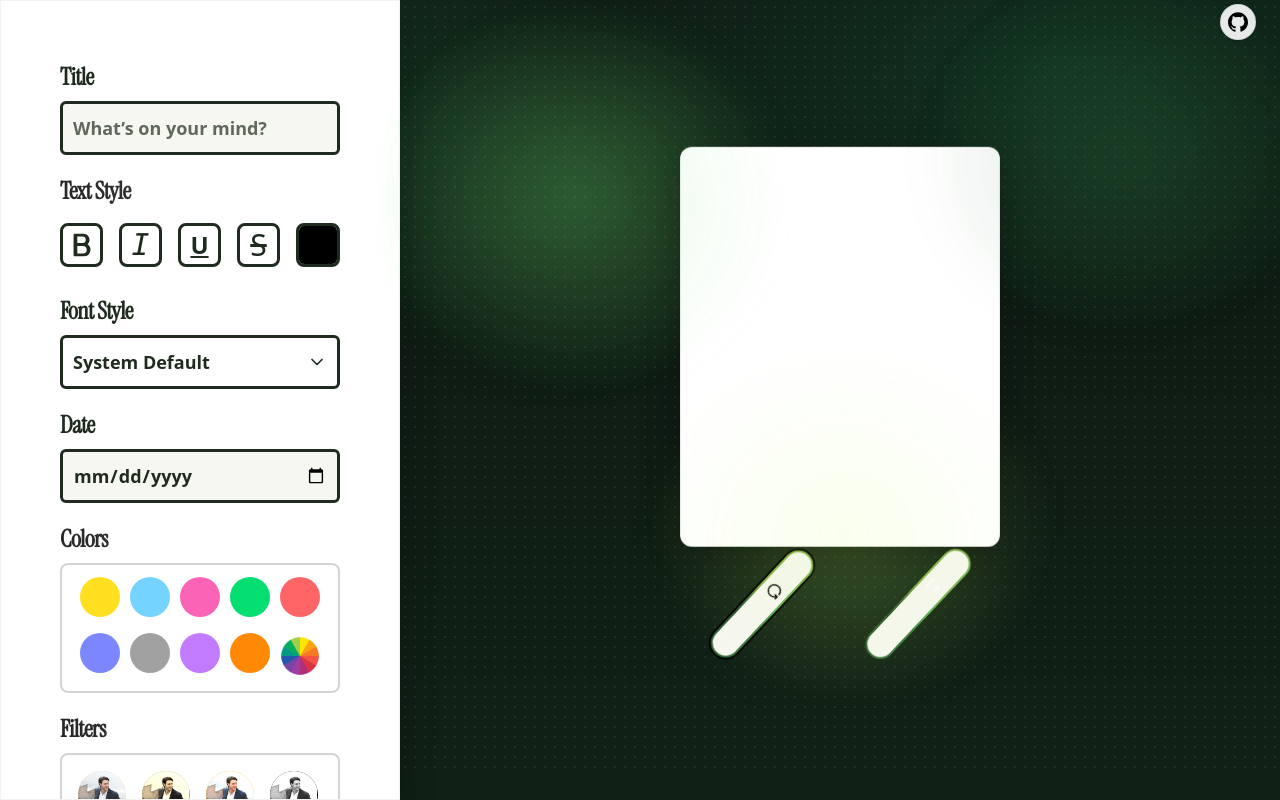
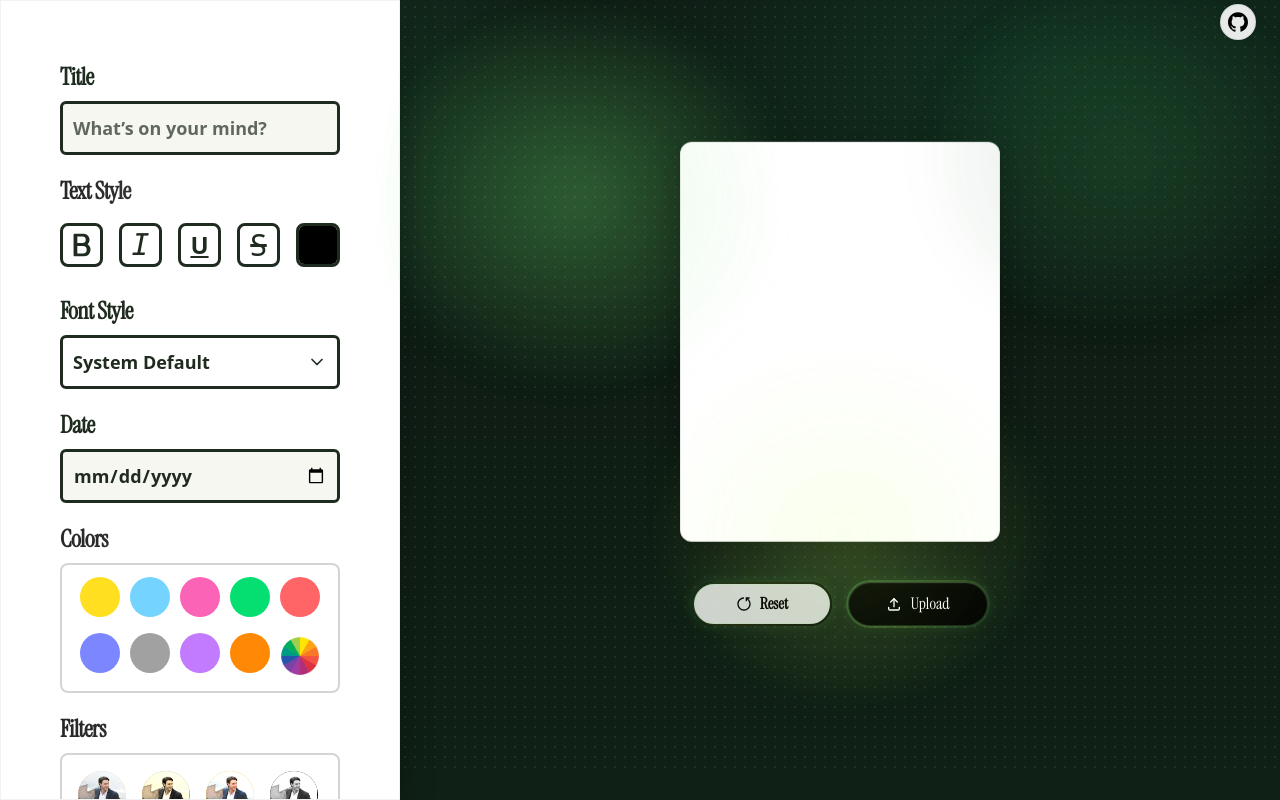
Before and after one commit to devndesigner6/retro-pic-cards, a React (Vite) app: page / in a window 1280 px wide. Shown: the top 800 px of the page. Built offline with nearby package versions, Linux system fonts and the light colour scheme; a web font is replaced by a local one.

Commit message:
Replace spinning ring with glass morphism buttons and soft pulse glow

```diff
--- a/src/App.css
+++ b/src/App.css
@@ -146,34 +146,47 @@ body {
   border-radius: 2px;
 }
 
-/* Circular animated ring */
-.circle-ring {
+/* Glass button with subtle glow */
+.glass-button {
   position: relative;
-  padding: 3px;
   border-radius: 9999px;
-  display: inline-flex;
-  background: conic-gradient(from 0deg, rgba(110,220,111,0.75), rgba(47,107,58,0.65), rgba(199,255,99,0.65), rgba(110,220,111,0.75));
-  animation: ring-spin 4s linear infinite;
-  isolation: isolate;
+  backdrop-filter: blur(8px);
+  box-shadow: 0 4px 16px rgba(0, 0, 0, 0.08),
+              0 0 0 1px rgba(110, 220, 111, 0.15) inset,
+              0 1px 2px rgba(255, 255, 255, 0.15) inset;
+  animation: soft-glow 3s ease-in-out infinite;
 }
 
-.circle-ring::after {
+.glass-button::before {
   content: "";
   position: absolute;
-  inset: 2px;
+  inset: -2px;
   border-radius: 9999px;
-  background: var(--surface-2);
-  z-index: 0;
+  padding: 2px;
+  background: linear-gradient(135deg,
+    rgba(110, 220, 111, 0.3),
+    rgba(199, 255, 99, 0.2),
+    rgba(47, 107, 58, 0.25));
+  -webkit-mask: linear-gradient(#fff 0 0) content-box, linear-gradient(#fff 0 0);
+  -webkit-mask-composite: xor;
+  mask-composite: exclude;
+  opacity: 0.8;
+  pointer-events: none;
 }
 
-.circle-ring > * {
-  position: relative;
-  z-index: 1;
-}
-
-@keyframes ring-spin {
-  from { transform: rotate(0deg); }
-  to { transform: rotate(360deg); }
+@keyframes soft-glow {
+  0%, 100% {
+    box-shadow: 0 4px 16px rgba(0, 0, 0, 0.08),
+                0 0 0 1px rgba(110, 220, 111, 0.15) inset,
+                0 1px 2px rgba(255, 255, 255, 0.15) inset,
+                0 0 12px rgba(110, 220, 111, 0.15);
+  }
+  50% {
+    box-shadow: 0 4px 20px rgba(0, 0, 0, 0.1),
+                0 0 0 1px rgba(110, 220, 111, 0.25) inset,
+                0 1px 2px rgba(255, 255, 255, 0.2) inset,
+                0 0 20px rgba(110, 220, 111, 0.25);
+  }
 }
 
 /* fonts */
--- a/src/App.jsx
+++ b/src/App.jsx
@@ -439,18 +439,18 @@ function App() {
 
 
 
-              <button type="button"  onClick={handleReset}  className='circle-ring border-2 py-2 w-35 flex justify-center items-center rounded-full text-black font-semibold text-base cursor-pointer bg-white hover:bg-neutral-200 transition-all duration-300 active:scale-95' style={{fontFamily: "'Instrument Serif', serif"}}>
+              <button type="button"  onClick={handleReset}  className='glass-button border-2 py-2 w-35 flex justify-center items-center rounded-full text-black font-semibold text-base cursor-pointer bg-white/80 hover:bg-white transition-all duration-300 active:scale-95' style={{fontFamily: "'Instrument Serif', serif"}}>
                 <RiResetLeftLine className='mr-2 '/>
                 Reset</button>
 
-              <label htmlFor='file' className='circle-ring bg-black py-2.5 w-35 flex justify-center items-center  rounded-full text-base text-white cursor-pointer hover:bg-neutral-700 transition-all duration-300 active:scale-95' style={{fontFamily: "'Instrument Serif', serif"}}>
+              <label htmlFor='file' className='glass-button bg-black/90 py-2.5 w-35 flex justify-center items-center  rounded-full text-base text-white cursor-pointer hover:bg-black transition-all duration-300 active:scale-95' style={{fontFamily: "'Instrument Serif', serif"}}>
                 <TbUpload className='mr-2'/>
                 Upload</label>
           </form>
 
             <div>
                 { image ?
-                  (<button type="button"  onClick={handleDownload} disabled={isDownloading} className='circle-ring bg-black py-2.5 w-74 flex justify-center items-center  rounded-full text-base text-white   cursor-pointer hover:bg-neutral-700 transition-all duration-300 active:scale-95 disabled:opacity-50 disabled:cursor-not-allowed' style={{fontFamily: "'Instrument Serif', serif"}}>
+                  (<button type="button"  onClick={handleDownload} disabled={isDownloading} className='glass-button bg-black/90 py-2.5 w-74 flex justify-center items-center  rounded-full text-base text-white   cursor-pointer hover:bg-black transition-all duration-300 active:scale-95 disabled:opacity-50 disabled:cursor-not-allowed' style={{fontFamily: "'Instrument Serif', serif"}}>
                     <MdOutlineFileDownload className='mr-2 size-6'/>
                     {isDownloading ? 'Downloading...' : 'Download'}</button>) : null
 
```
